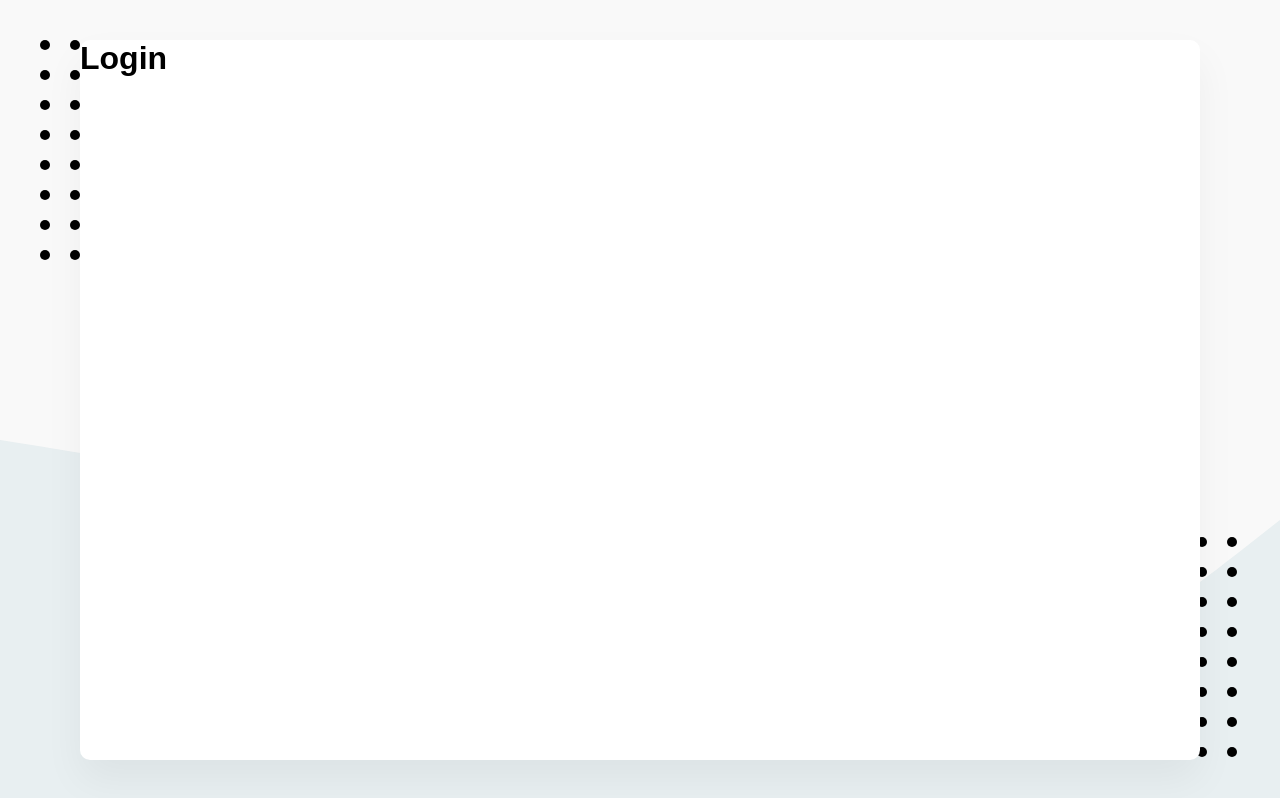
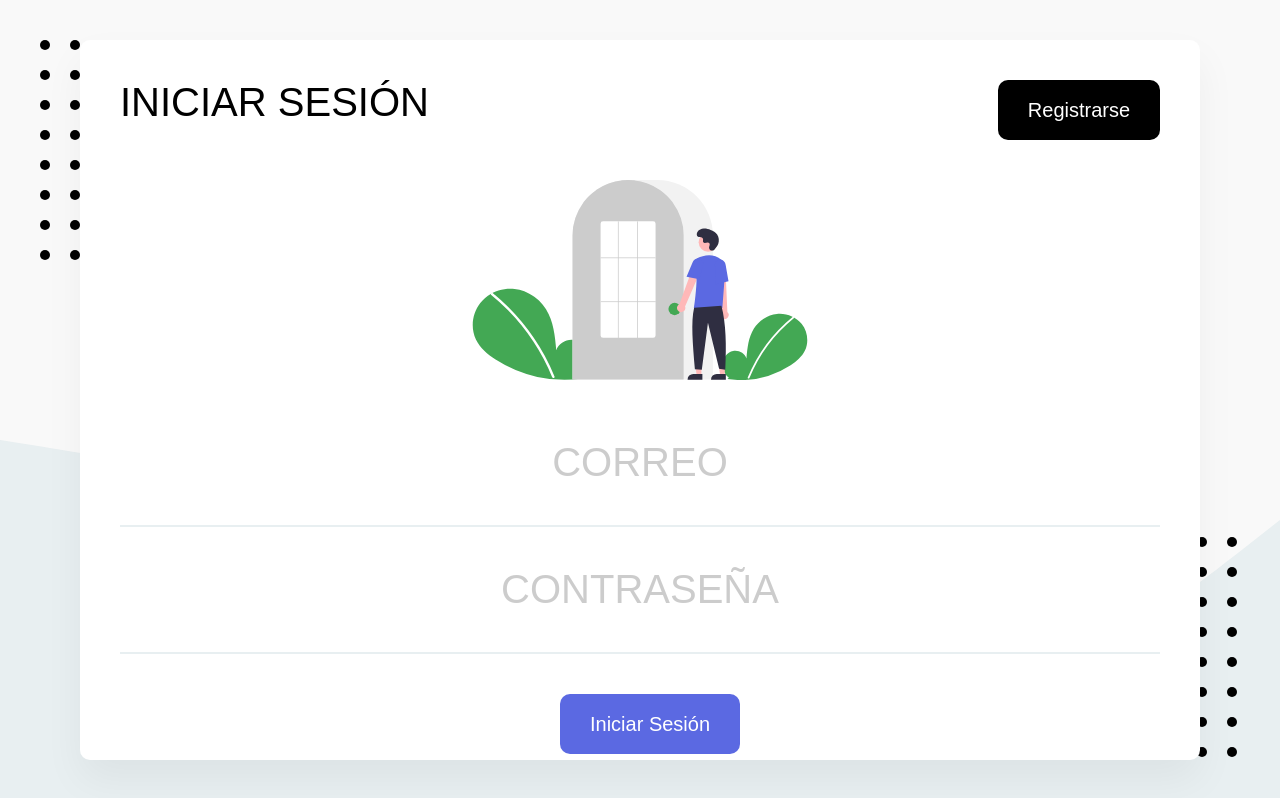
Before and after one commit to rrojasM/Registro-Gastos-App-React, a React (Create React App) app: page /Login in a window 1280 px wide. Built offline with nearby package versions, Linux system fonts and the light colour scheme; what webfontloader would draw is missing.

Commit message:
add page login

```diff
--- a/src/components/Login.js
+++ b/src/components/Login.js
@@ -1,8 +1,52 @@
 import React from "react";
+import { Helmet } from "react-helmet";
+import styled from "styled-components";
+import { Header, Titulo, ContenedorHeader } from './../elements/Header';
+import Boton from './../elements/Boton';
+import { Formulario, Input, ContenedorBoton } from './../elements/ElementosFormulario';
+import { ReactComponent as SvgLogin } from './../images/login.svg';
+
+const Svg = styled(SvgLogin)`
+    width: 100%;
+    max-height: 12.5rem;/* 200px */
+    margin-bottom: 1.25rem;/* 20px */
+
+`;
 const Login = () => {
     return (
-        <h1>Login</h1>
-     );
+        <>
+            <Helmet>
+                <title>Iniciar Sesión</title>
+            </Helmet>
+
+            <Header>
+                <ContenedorHeader>
+                    <Titulo>Iniciar Sesión</Titulo>
+                    <div>
+                        <Boton to="/Registro">Registrarse</Boton>
+
+                    </div>
+                </ContenedorHeader>
+            </Header>
+
+            <Formulario>
+                <Svg />
+                <Input
+                    type="email"
+                    name="email"
+                    placeholder="Correo"
+                />
+                <Input
+                    type="password"
+                    name="password"
+                    placeholder="Contraseña"
+                />
+                <ContenedorBoton>
+                    <Boton as="button" primario type="submit">Iniciar Sesión</Boton>
+                </ContenedorBoton>
+            </Formulario>
+        </>
+    );
 }
 
 export default Login;
--- a/src/components/Registro.js
+++ b/src/components/Registro.js
@@ -24,14 +24,13 @@
                 <ContenedorHeader>
                     <Titulo>Crear Cuenta</Titulo>
                     <div>
-                        <Boton to="Login">Iniciar Sesión</Boton>
+                        <Boton to="/Login">Iniciar Sesión</Boton>
 
                     </div>
                 </ContenedorHeader>
             </Header>
-
+            <Svg />
             <Formulario>
-                <Svg />
                 <Input
                     type="email"
                     name="email"
```
